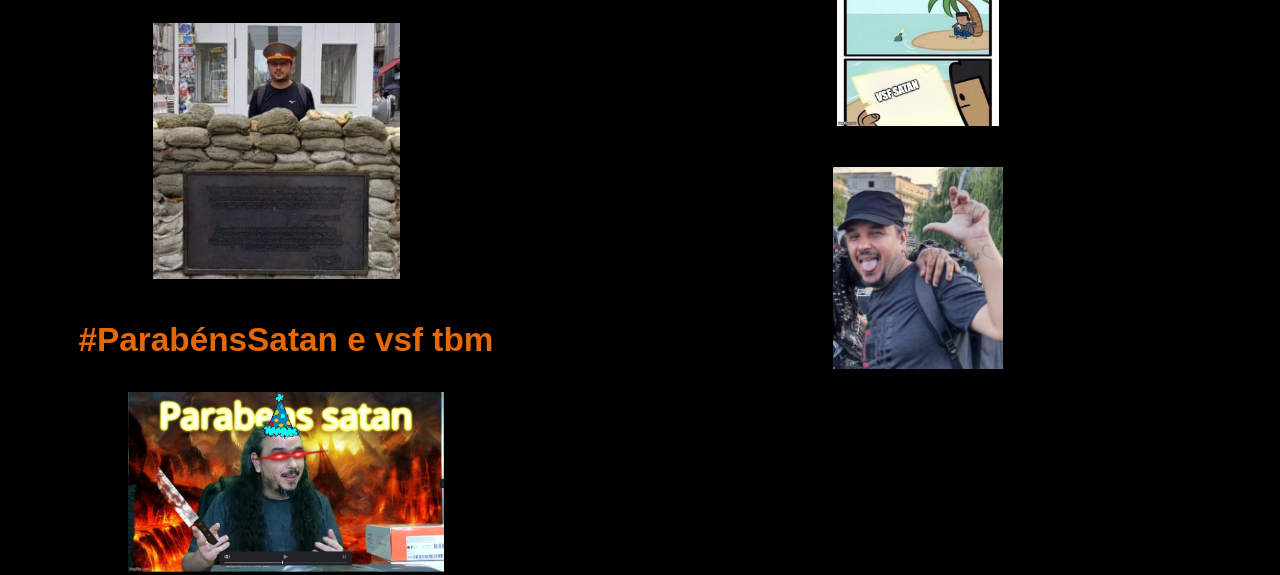
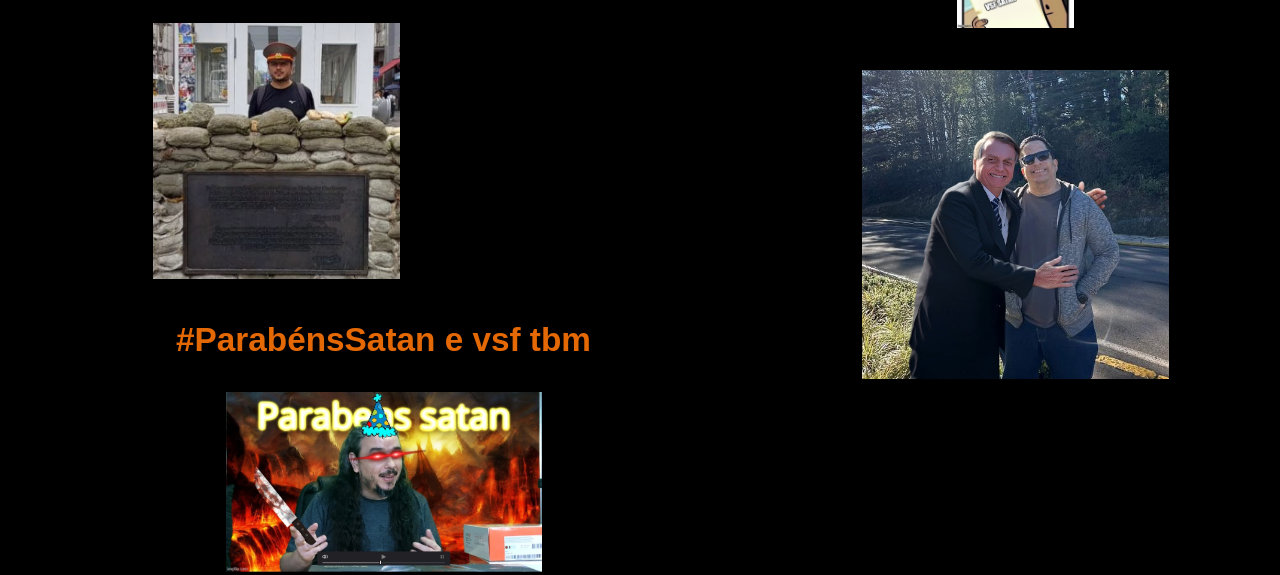
Before and after one commit to rockosl/parabens_satan_site, a plain HTML site: page index.html in a window 1280 px wide. Shown: the part 336-911 px from the top of the page. Drawn offline with Linux system fonts and the light colour scheme.

Commit message:
Entpresida

```diff
--- a/index.html
+++ b/index.html
@@ -30,7 +30,7 @@
     <div style="float: right">
         <p><img width="23%" src="resources/devilgirando.gif" /></a></p>
         <p><img width="23%" src="resources/vsfsatan.jpg" /></a></p>
-        <p><img width="24%" src="resources/cigarro.png" /></a></p>
+        <p><img width="60%" src="resources/entpresida.png" /></a></p>
     </div>
 
     <div style="float: clear both">
```
Also changed, not shown: resources/entpresida.png (added).
